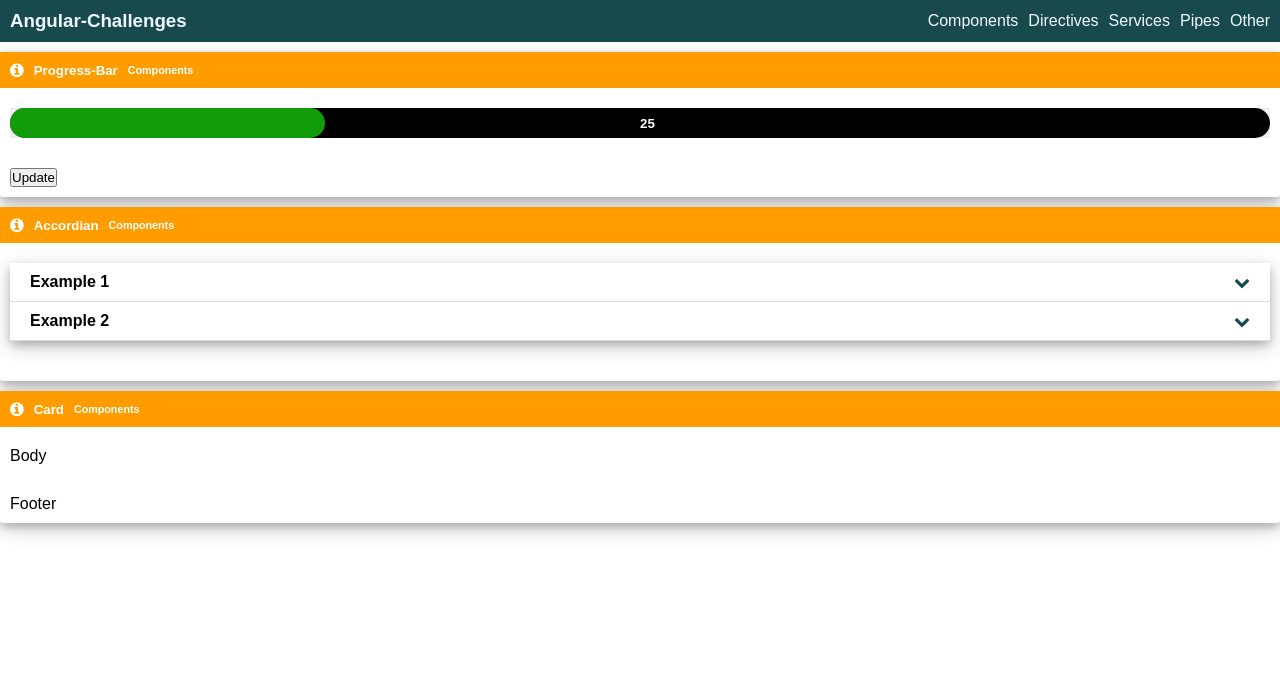
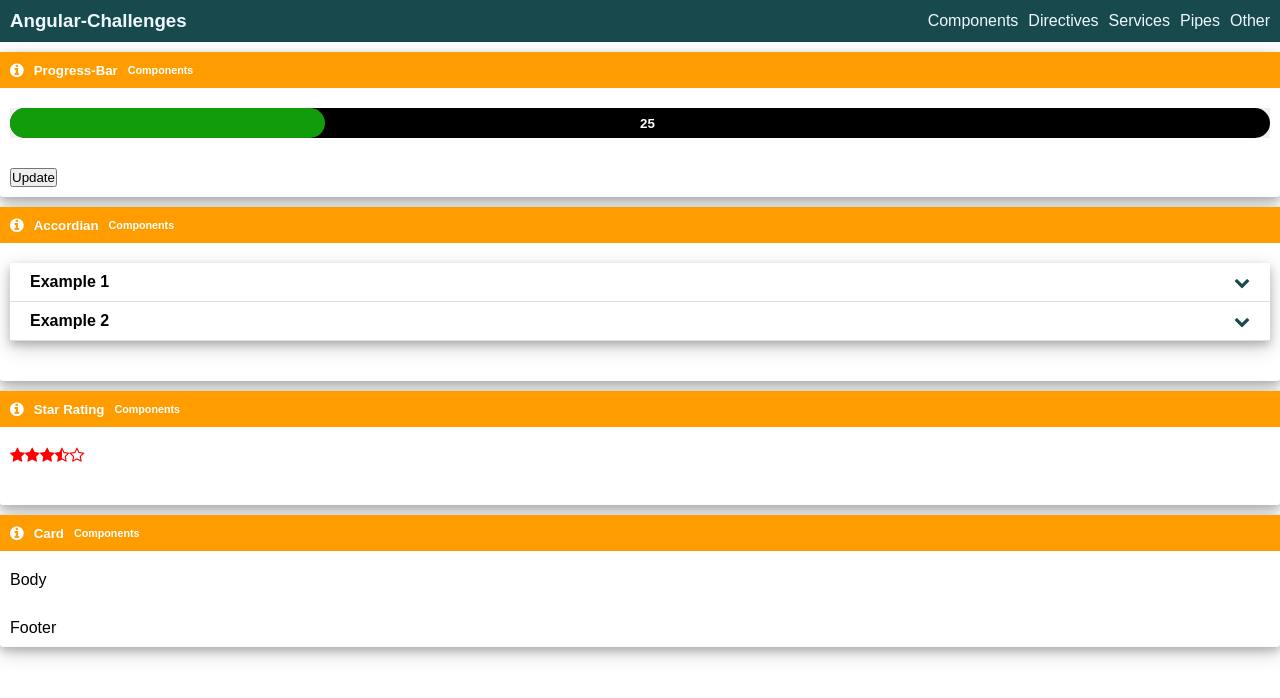
Before and after one commit to Akshaykumar4524/angular-challenges, an Angular app: page / in a window 1280 px wide. Shown: the top 698 px of the page. Built offline with nearby package versions, Linux system fonts and the light colour scheme.

Commit message:
star-rating component

```diff
--- a/src/app/app.component.html
+++ b/src/app/app.component.html
@@ -27,6 +27,14 @@
 
 <app-card
   [iconClasses]="'fa fa-info-circle'"
+  [title]="'Star Rating'"
+  [subTitle]="'Components'"
+>
+  <app-start-rating body [star]="3.75"></app-start-rating>
+</app-card>
+
+<app-card
+  [iconClasses]="'fa fa-info-circle'"
   [title]="'Card'"
   [subTitle]="'Components'"
 >
--- a/src/app/app.module.ts
+++ b/src/app/app.module.ts
@@ -7,6 +7,7 @@ import { ToolBarComponent } from './components/tool-bar/tool-bar.component';
 import { CardComponent } from './components/card/card.component';
 import { AccordionComponent } from './components/accordion/accordion.component';
 import { ProgressBarComponent } from './components/progress-bar/progress-bar.component';
+import { StartRatingComponent } from './components/start-rating/start-rating.component';
 
 @NgModule({
   declarations: [
@@ -14,7 +15,8 @@ import { ProgressBarComponent } from './components/progress-bar/progress-bar.com
     ToolBarComponent,
     CardComponent,
     AccordionComponent,
-    ProgressBarComponent
+    ProgressBarComponent,
+    StartRatingComponent
   ],
   imports: [
     BrowserModule,
--- /dev/null
+++ b/src/app/components/start-rating/start-rating.component.css
@@ -0,0 +1,3 @@
+i{
+  color: #ff0000;
+}
--- /dev/null
+++ b/src/app/components/start-rating/start-rating.component.html
@@ -0,0 +1,3 @@
+<i class="fa fa-star" *ngFor="let star of fullStars"></i>
+<i class="fa fa-star-half-o" *ngIf="hasHalfStars"></i>
+<i class="fa fa-star-o" *ngFor="let star of emptyStars"></i>
--- /dev/null
+++ b/src/app/components/start-rating/start-rating.component.ts
@@ -0,0 +1,37 @@
+import { Component, Input, OnInit } from '@angular/core';
+
+@Component({
+  selector: 'app-start-rating',
+  templateUrl: './start-rating.component.html',
+  styleUrls: ['./start-rating.component.css'],
+})
+export class StartRatingComponent implements OnInit {
+  constructor() {}
+  @Input()
+  public star = 5;
+  private highestRating = 5;
+  ngOnInit(): void {
+    if (this.star > this.highestRating) {
+      this.star = this.highestRating;
+    }
+  }
+
+  public get fullStars(): number[] {
+    const totalFullStars = Math.floor(this.star);
+    return Array(totalFullStars).fill(0);
+  }
+
+  public get hasHalfStars(): boolean {
+    const hasHalfStar =
+      this.star - Math.floor(this.star) >= 0.5 &&
+      this.star !== this.highestRating;
+
+    return hasHalfStar;
+  }
+
+  public get emptyStars(): number[] {
+    const totalEmptyStars = Math.round(this.highestRating - this.star);
+
+    return Array(totalEmptyStars).fill(0);
+  }
+}
```
Also changed, not shown: 1 other file (tests, documents, lock files or other folders).
